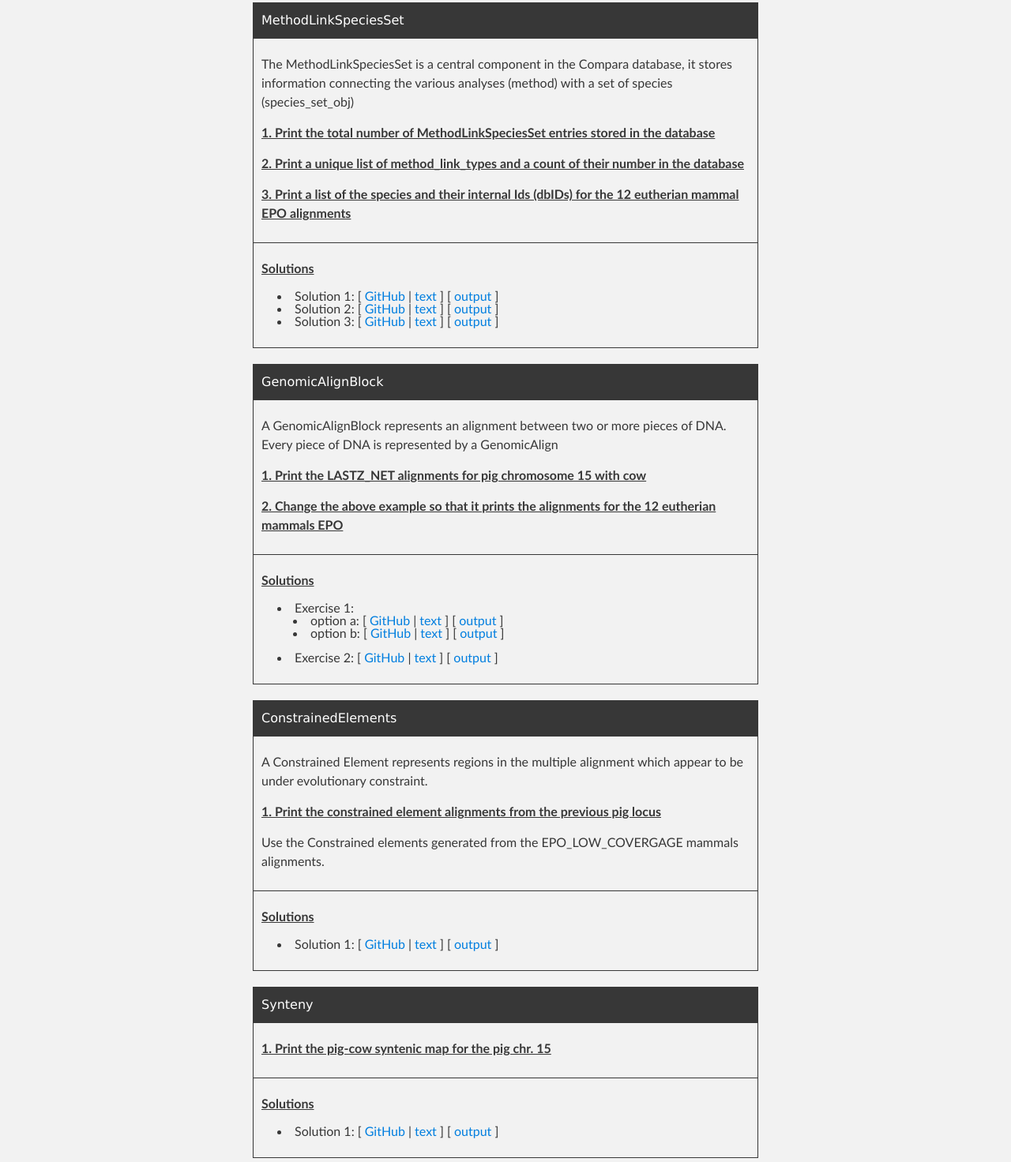
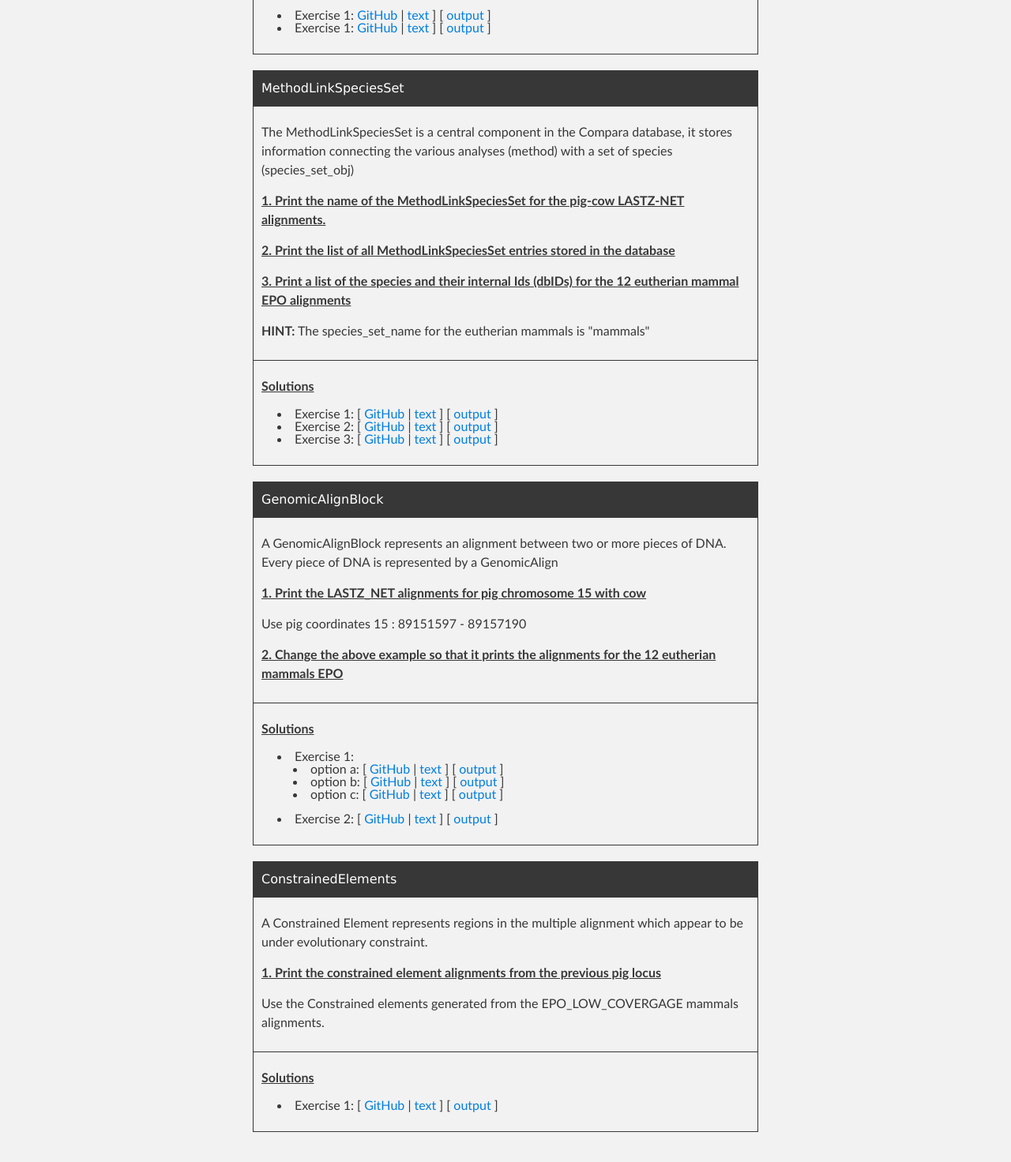
Before and after one commit to jherrero/EnsemblAPI_workshop, a plain HTML site: page 2013-12.Madrid/ComparaAPI.html in a window 1280 px wide. Shown: the part 935-2407 px from the top of the page at 79% size. Drawn offline with nearby package versions, Linux system fonts and the light colour scheme.

Commit message:
Better set of exercises for the compara part, hopefully more educative. Exercises represent more typical uses, they build on the previous ones and should be easier to resolve.

```diff
--- a/2013-12.Madrid/ComparaAPI.html
+++ b/2013-12.Madrid/ComparaAPI.html
@@ -52,7 +52,8 @@
 </tr><tr>
 <td>
 <p>A GenomeDB is used to link the Compara database to each of the Core species databases.</p>
-<p class="question">1. <u>Print the name, assembly version and genebuild version for all the GenomeDBs in the compara DB</u></p>
+<p class="question">1. Print the name, assembly version and genebuild version for the pig genome</p>
+<p class="question">2. Do the same for all the GenomeDBs in the compara DB</p>
 </td>
 </tr><tr>
 <td>
@@ -66,6 +67,15 @@
             ]
             [
             <a href="https://raw.github.com/jherrero/EnsemblAPI_workshop/2013-12.Madrid/solutions/genome_db1.txt">output</a>
+            ]</li>
+        <li>Exercise 2:
+            [
+            <a href="https://github.com/jherrero/EnsemblAPI_workshop/blob/2013-12.Madrid/solutions/genome_db2.pl">GitHub</a>
+            |
+            <a href="https://raw.github.com/jherrero/EnsemblAPI_workshop/2013-12.Madrid/solutions/genome_db2.pl">text</a>
+            ]
+            [
+            <a href="https://raw.github.com/jherrero/EnsemblAPI_workshop/2013-12.Madrid/solutions/genome_db2.txt">output</a>
             ]</li>
     </ul>
 </td>
@@ -81,19 +91,28 @@ DnaFrag
 <tr>
 <td>
 <p>A DnaFrag represents a top-level SeqRegion in the Compara database</p>
-<p class="question">1. Print all the DnaFrags for chimp</p>
+<p class="question">1. Print the name and length of the pig chromosome 15</p>
+<p class="question">2. Print the name and length of all the DnaFrags for chimp</p>
 </td>
 </tr><tr>
 <td>
 <p class="question">Solutions</p>
 <ul>
-        <li>Exercise 1:
+    <li>Exercise 1:
         <a href="https://github.com/jherrero/EnsemblAPI_workshop/blob/2013-12.Madrid/solutions/dnafrag1.pl">GitHub</a>
         |
         <a href="https://raw.github.com/jherrero/EnsemblAPI_workshop/2013-12.Madrid/solutions/dnafrag1.pl">text</a>
         ]
         [
         <a href="https://raw.github.com/jherrero/EnsemblAPI_workshop/2013-12.Madrid/solutions/dnafrag1.txt">output</a>
+        ]</li>
+    <li>Exercise 1:
+        <a href="https://github.com/jherrero/EnsemblAPI_workshop/blob/2013-12.Madrid/solutions/dnafrag2.pl">GitHub</a>
+        |
+        <a href="https://raw.github.com/jherrero/EnsemblAPI_workshop/2013-12.Madrid/solutions/dnafrag2.pl">text</a>
+        ]
+        [
+        <a href="https://raw.github.com/jherrero/EnsemblAPI_workshop/2013-12.Madrid/solutions/dnafrag2.txt">output</a>
         ]</li>
 </ul>
 </td>
@@ -109,15 +128,16 @@ DnaFrag
     <tr>
         <td>
             <p>The MethodLinkSpeciesSet is a central component in the Compara database, it stores information connecting the various analyses (method) with a set of species (species_set_obj)</p>
-<p class="question">1. Print the total number of MethodLinkSpeciesSet entries stored in the database</p>
-<p class="question">2. Print a unique list of method_link_types and a count of their number in the database</p>
+<p class="question">1. Print the name of the MethodLinkSpeciesSet for the pig-cow LASTZ-NET alignments.</p>
+<p class="question">2. Print the list of all MethodLinkSpeciesSet entries stored in the database</p>
 <p class="question">3. Print a list of the species and their internal Ids (dbIDs) for the 12 eutherian mammal EPO alignments</p>
+<p><strong>HINT:</strong> The species_set_name for the eutherian mammals is "mammals"
         </td>
     </tr><tr>
         <td>
             <p class="question">Solutions</p>
             <ul>
-    <li>Solution 1: [
+    <li>Exercise 1: [
         <a href="https://github.com/jherrero/EnsemblAPI_workshop/blob/2013-12.Madrid/solutions/method_link_species_set1.pl">GitHub</a>
         |
         <a href="https://raw.github.com/jherrero/EnsemblAPI_workshop/2013-12.Madrid/solutions/method_link_species_set1.pl">text</a>
@@ -125,7 +145,7 @@ DnaFrag
         [
         <a href="https://raw.github.com/jherrero/EnsemblAPI_workshop/2013-12.Madrid/solutions/method_link_species_set1.txt">output</a>
         ]</li>
-    <li>Solution 2: [
+    <li>Exercise 2: [
         <a href="https://github.com/jherrero/EnsemblAPI_workshop/blob/2013-12.Madrid/solutions/method_link_species_set2.pl">GitHub</a>
         |
         <a href="https://raw.github.com/jherrero/EnsemblAPI_workshop/2013-12.Madrid/solutions/method_link_species_set2.pl">text</a>
@@ -133,7 +153,7 @@ DnaFrag
         [
         <a href="https://raw.github.com/jherrero/EnsemblAPI_workshop/2013-12.Madrid/solutions/method_link_species_set2.txt">output</a>
         ]</li>
-    <li>Solution 3: [
+    <li>Exercise 3: [
         <a href="https://github.com/jherrero/EnsemblAPI_workshop/blob/2013-12.Madrid/solutions/method_link_species_set3.pl">GitHub</a>
         |
         <a href="https://raw.github.com/jherrero/EnsemblAPI_workshop/2013-12.Madrid/solutions/method_link_species_set3.pl">text</a>
@@ -152,6 +172,7 @@ DnaFrag
 <tr><td>
 <p>A GenomicAlignBlock represents an alignment between two or more pieces of DNA. Every piece of DNA is represented by a GenomicAlign</p>
 <p class="question">1. Print the LASTZ_NET alignments for pig chromosome 15 with cow</p>
+<p>Use pig coordinates 15 : 89151597 - 89157190</p>
 <p class="question">2. Change the above example so that it prints the alignments for the 12 eutherian mammals EPO</p>
 <p class="question"></p>
 <p class="question"></p>
@@ -176,6 +197,14 @@ DnaFrag
                 [
                 <a href="https://raw.github.com/jherrero/EnsemblAPI_workshop/2013-12.Madrid/solutions/genomic_align_block1b.txt">output</a>
                 ]</li>
+			<li>option c: [
+                <a href="https://github.com/jherrero/EnsemblAPI_workshop/blob/2013-12.Madrid/solutions/genomic_align_block1c.pl">GitHub</a>
+                |
+                <a href="https://raw.github.com/jherrero/EnsemblAPI_workshop/2013-12.Madrid/solutions/genomic_align_block1c.pl">text</a>
+                ]
+                [
+                <a href="https://raw.github.com/jherrero/EnsemblAPI_workshop/2013-12.Madrid/solutions/genomic_align_block1c.txt">output</a>
+                ]</li>
         </ul></li>
     <li>Exercise 2: [
         <a href="https://github.com/jherrero/EnsemblAPI_workshop/blob/2013-12.Madrid/solutions/genomic_align_block2.pl">GitHub</a>
@@ -199,7 +228,7 @@ DnaFrag
 </td></tr><tr><td>
     <p class="question">Solutions</p>
     <ul>
-        <li>Solution 1: [
+        <li>Exercise 1: [
             <a href="https://github.com/jherrero/EnsemblAPI_workshop/blob/2013-12.Madrid/solutions/constrained_element1.pl">GitHub</a>
             |
             <a href="https://raw.github.com/jherrero/EnsemblAPI_workshop/2013-12.Madrid/solutions/constrained_element1.pl">text</a>
@@ -212,26 +241,6 @@ DnaFrag
 </tr>
 </table>
 
-
-<table class="outer">
-<tr><th>Synteny</th></tr>
-<tr><td>
-    <p class="question">1. Print the pig-cow syntenic map for the pig chr. 15</p>
-</td></tr><tr><td>
-    <p class="question">Solutions</p>
-    <ul>
-        <li>Solution 1: [
-            <a href="https://github.com/jherrero/EnsemblAPI_workshop/blob/2013-12.Madrid/solutions/synteny1.pl">GitHub</a>
-            |
-            <a href="https://raw.github.com/jherrero/EnsemblAPI_workshop/2013-12.Madrid/solutions/synteny1.pl">text</a>
-            ]
-            [
-            <a href="https://raw.github.com/jherrero/EnsemblAPI_workshop/2013-12.Madrid/solutions/synteny1.txt">output</a>
-            ]</li>
-    </ul>
-</td>
-</tr>
-</table>
 
 
 
```
